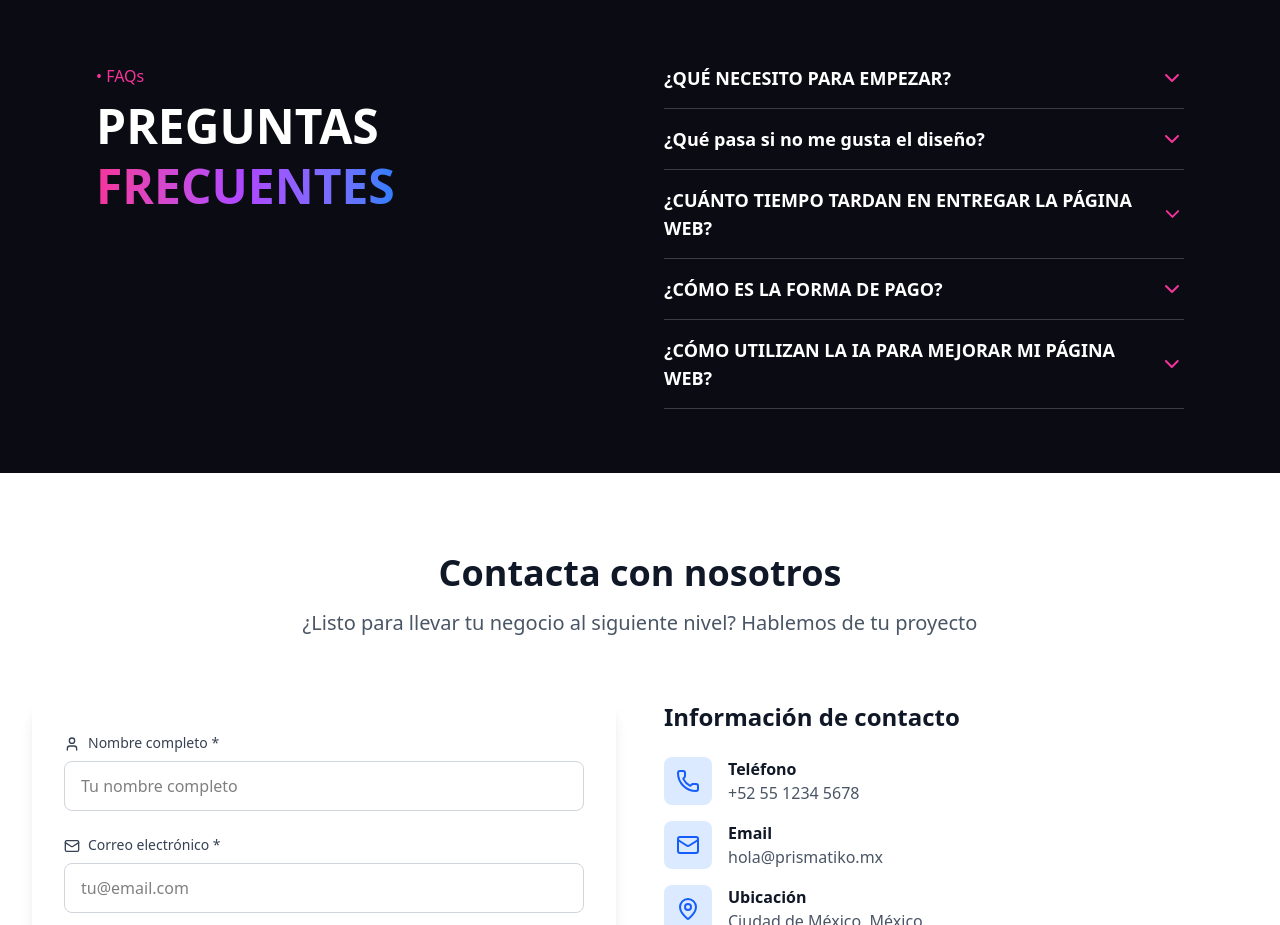
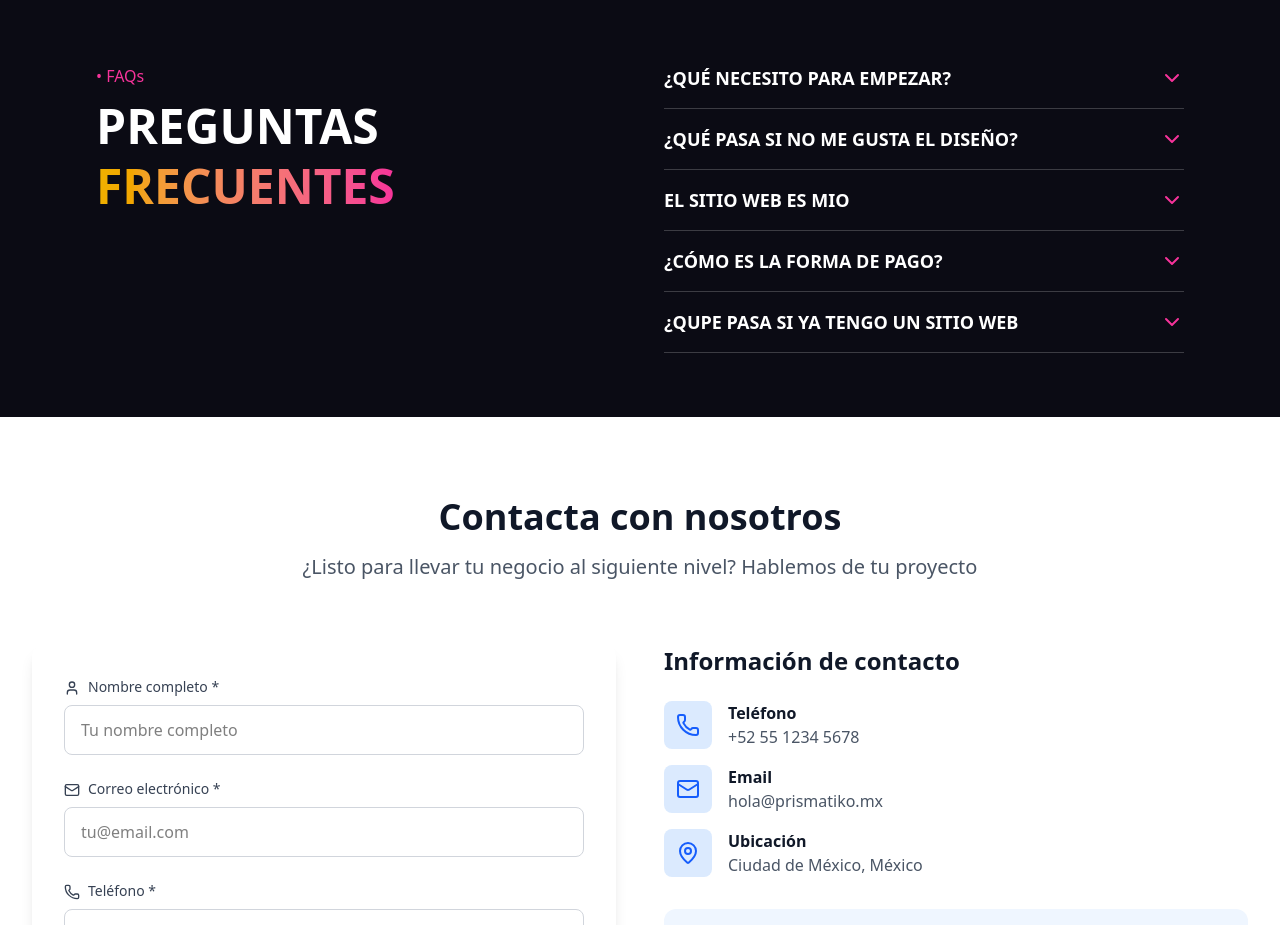
Before and after one commit to JesusPineda29/prismatiko1, a React (Vite) app: page / in a window 1280 px wide. Shown: the part 3200-4125 px from the top of the page. Built offline with nearby package versions, Linux system fonts and the light colour scheme.

Commit message:
arreglando bugs

```diff
--- a/src/components/faqs.tsx
+++ b/src/components/faqs.tsx
@@ -8,32 +8,32 @@ const faqs = [
     answer:
       "Te pediremos un cuestionario sencillo donde nos cuentes qué quieres en tu página y el contenido que tienes (fotos, logo, textos). Si no cuentas con alguno, no te preocupes, podemos ayudarte con eso. También necesitaremos información sobre tu negocio y el objetivo de la página. Así podremos crear una web que se adapte perfectamente a ti.",
   },
-    {
-    question: "¿Qué pasa si no me gusta el diseño?",
+  {
+    question: "¿QUÉ PASA SI NO ME GUSTA EL DISEÑO?",
     answer:
       "Nuestro objetivo es que quedes 100% satisfecho con el resultado. Por eso, durante todo el proceso trabajamos contigo, escuchando tus ideas y ajustando el diseño según tus comentarios. Además, tu sitio web incluye revisiones para asegurarnos de que te guste antes de finalizarlo.",
   },
   {
-    question: "¿CUÁNTO TIEMPO TARDAN EN ENTREGAR LA PÁGINA WEB?",
+    question: "EL SITIO WEB ES MIO",
     answer:
-      "Normalmente entre 2 y 4 semanas, dependiendo de la complejidad y de la rapidez con la que se aprueben los avances.",
+      "Si, tu sitio web es completamente tuyo.",
   },
   {
     question: "¿CÓMO ES LA FORMA DE PAGO?",
     answer:
       "Para comenzar, solicitamos un 35% de anticipo. El resto se paga al entregarte la página, una vez que estés totalmente satisfecho. Aceptamos depósito bancario o transferencia electrónica."
   },
-    {
-    question: "¿CÓMO UTILIZAN LA IA PARA MEJORAR MI PÁGINA WEB?",
+  {
+    question: "¿QUPE PASA SI YA TENGO UN SITIO WEB",
     answer:
-      "Usamos herramientas de inteligencia artificial para optimizar textos, imágenes y la experiencia de usuario, mejorando la conversión.",
+      "Nos encargamos de rediseñar e implementar un nuevo sitio web, optimizado con todas las funcionalidades que necesitas, asegurando que mantengas y mejores tu visibilidad en buscadores.",
   },
 ];
 
 export default function FAQSection() {
-  const [openIndex, setOpenIndex] = useState(null);
+  const [openIndex, setOpenIndex] = useState<number | null>(null);
 
-  const toggleFAQ = (index) => {
+  const toggleFAQ = (index : number) => {
     setOpenIndex(openIndex === index ? null : index);
   };
 
@@ -45,7 +45,7 @@ export default function FAQSection() {
       <div className="max-w-6xl mx-auto grid md:grid-cols-2 gap-12">
         {/* Título */}
         <motion.div
-          initial={{ opacity: 0, x: -50 }}
+          initial={{ opacity: 0, x: 150 }} // de 50 a 150 para que se mueva más lejos
           whileInView={{ opacity: 1, x: 0 }}
           transition={{ duration: 0.8 }}
           viewport={{ once: true }}
@@ -53,7 +53,7 @@ export default function FAQSection() {
           <p className="text-pink-500 mb-2">• FAQs</p>
           <h2 className="text-5xl font-extrabold leading-tight">
             PREGUNTAS{" "}
-            <span className="bg-gradient-to-r from-pink-500 via-purple-500 to-blue-500 bg-clip-text text-transparent">
+            <span className="bg-gradient-to-r from-yellow-500  to-pink-500 bg-clip-text text-transparent">
               FRECUENTES
             </span>
           </h2>
```
